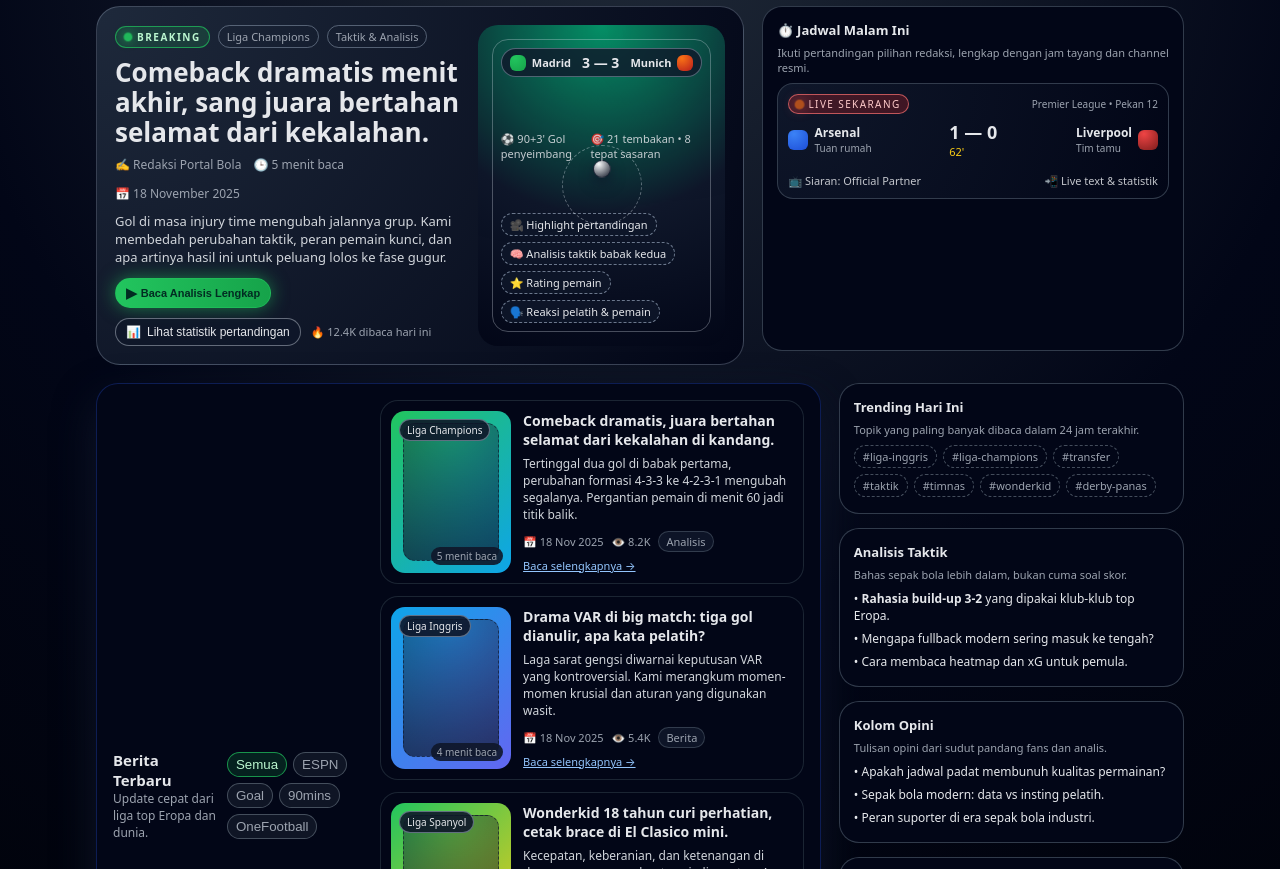
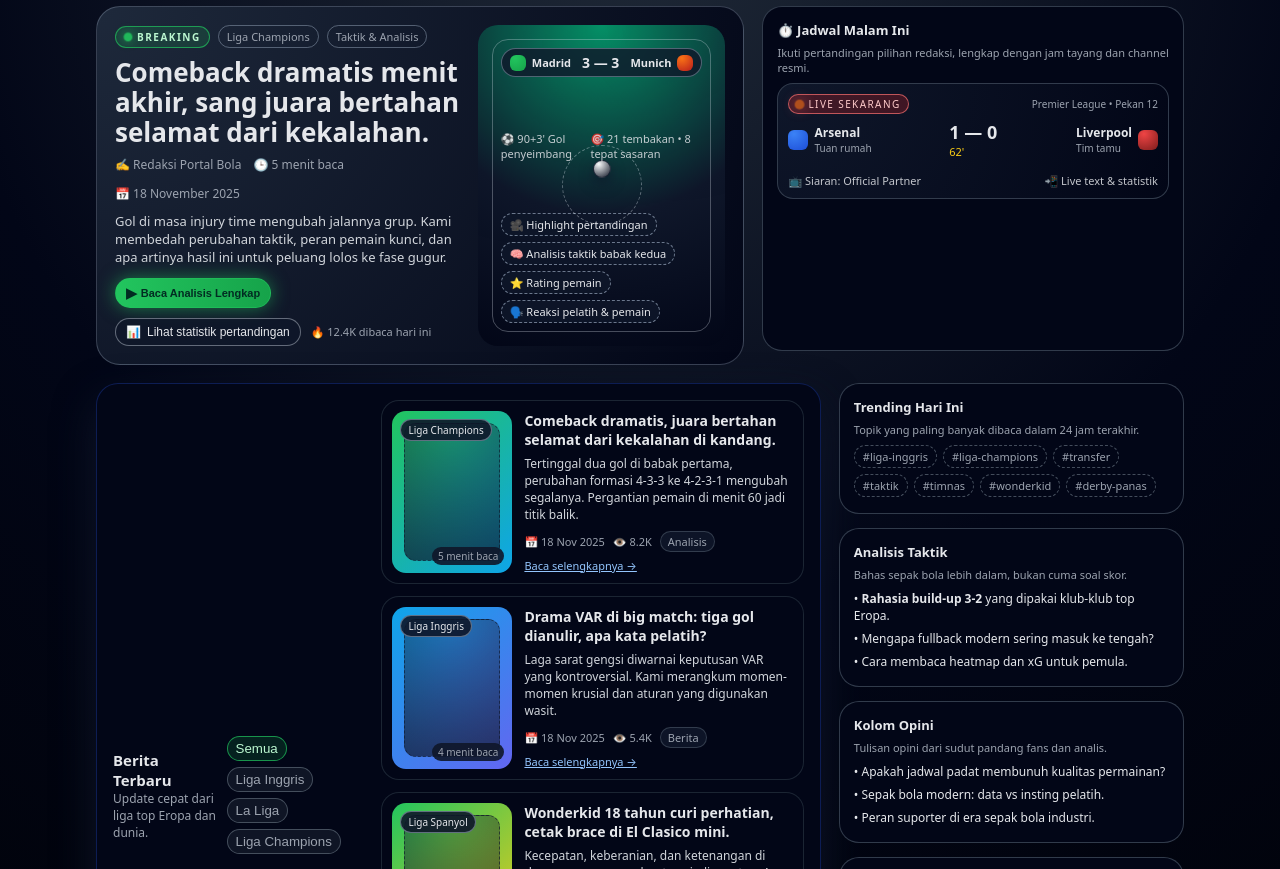
Before and after one commit to yanz05/portal-bola, a plain HTML site: page index.html in a window 1280 px wide. Shown: the part 80-949 px from the top of the page. Drawn offline with Linux system fonts and the light colour scheme.

Commit message:
Update index.html

```diff
--- a/index.html
+++ b/index.html
@@ -997,11 +997,10 @@
             <p class="section-sub">Update cepat dari liga top Eropa dan dunia.</p>
           </div>
 <div class="filter-pills">
-  <button class="filter-pill active" data-source="semua">Semua</button>
-  <button class="filter-pill" data-source="ESPN">ESPN</button>
-  <button class="filter-pill" data-source="Goal">Goal</button>
-  <button class="filter-pill" data-source="90mins">90mins</button>
-  <button class="filter-pill" data-source="OneFootball">OneFootball</button>
+  <button class="filter-pill active" data-category="semua">Semua</button>
+  <button class="filter-pill" data-category="Liga Inggris">Liga Inggris</button>
+  <button class="filter-pill" data-category="Liga Spanyol">La Liga</button>
+  <button class="filter-pill" data-category="Liga Champions">Liga Champions</button>
 </div>
 
         <div class="article-list" id="articleList">
```
